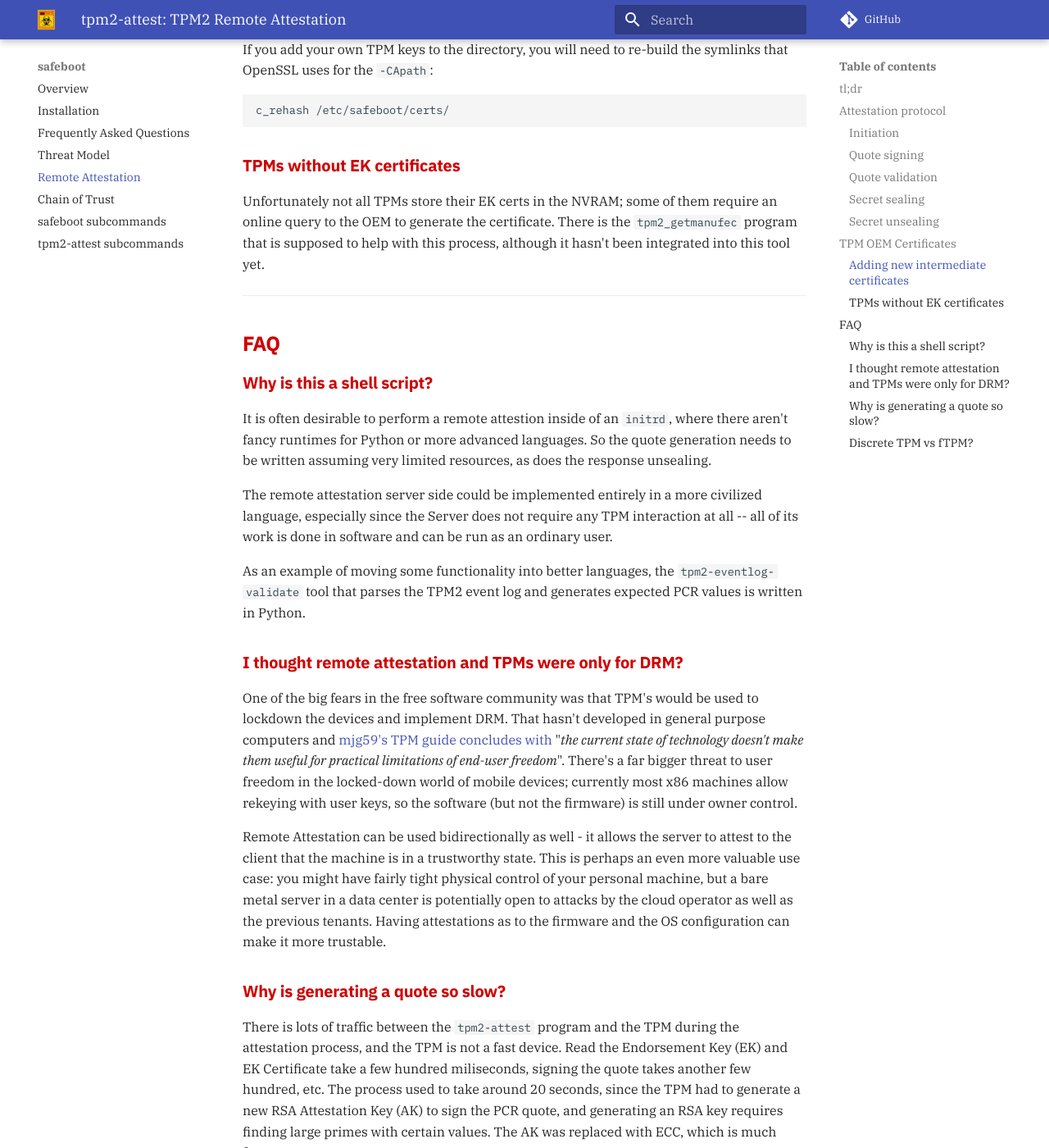
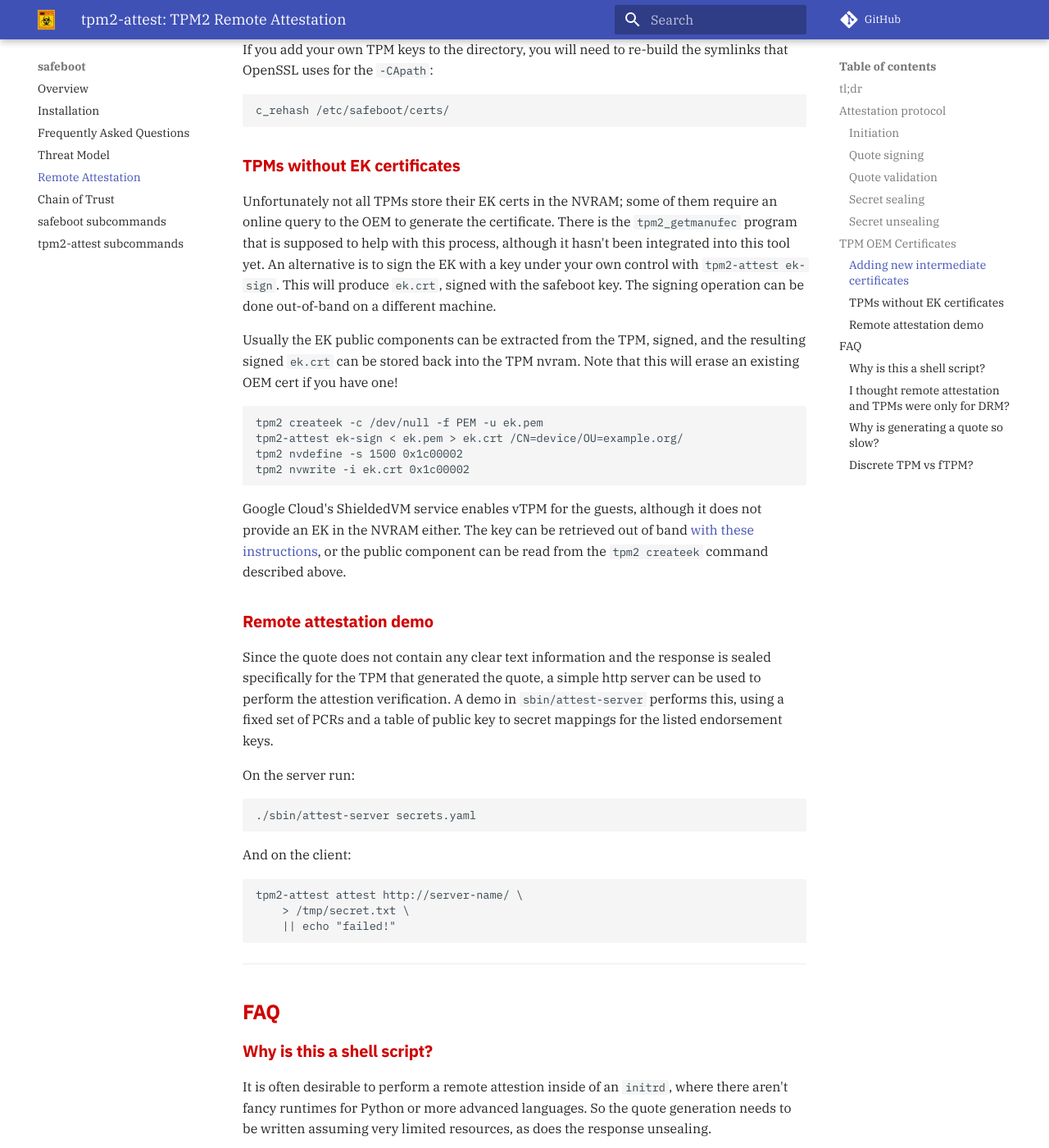
Before and after one commit to osresearch/safeboot, an MkDocs documentation site: the page built from docs/attestation.md, in a window 1280 px wide and 1400 px high, scrolled down 4802 px. Shown: the whole window at 82% size. Built offline with MkDocs 1.6.1 and Material for MkDocs 9.7.7, drawn with Linux system fonts in a browser that asks for light colours; comment, search, counter and statistics services are not loaded; some of the changed text lies outside the part shown.

Commit message:
docs: started documenting remote attestation protocol

````diff
--- a/docs/attestation.md
+++ b/docs/attestation.md
@@ -33,7 +33,7 @@ seal a secret for a specific TPM, and unseal it with that TPM.
 
 ## tl;dr
 
-* Client: Get `$nonce` and `$pcrs` from server
+* Client: Get `$nonce` and `$pcrs` from server (or use a time based nonce)
 * Client: `tpm2-attest $nonce $pcrs > quote.tgz`
 * Client: Send `quote.tgz` to server
 * Server: `tpm2-attest verify-and-seal quote.tgz $nonce < secret.txt > cipher.bin`
@@ -205,6 +205,48 @@ Unfortunately not all TPMs store their EK certs in the NVRAM;
 some of them require an online query to the OEM to generate the certificate.
 There is the `tpm2_getmanufec` program that is supposed to help with this
 process, although it hasn't been integrated into this tool yet.
+An alternative is to sign the EK with a key under your own control
+with `tpm2-attest ek-sign`.  This will produce `ek.crt`, signed with
+the safeboot key.  The signing operation can be done out-of-band
+on a different machine.
+
+Usually the EK public components can be extracted from the TPM, signed,
+and the resulting signed `ek.crt` can be stored back into the TPM nvram.
+Note that this will erase an existing OEM cert if you have one!
+
+```
+tpm2 createek -c /dev/null -f PEM -u ek.pem
+tpm2-attest ek-sign < ek.pem > ek.crt /CN=device/OU=example.org/
+tpm2 nvdefine -s 1500 0x1c00002
+tpm2 nvwrite -i ek.crt 0x1c00002
+```
+
+Google Cloud's ShieldedVM service enables vTPM for the guests, although
+it does not provide an EK in the NVRAM either.
+The key can be retrieved out of band [with these instructions](https://cloud.google.com/security/shielded-cloud/retrieving-endorsement-key),
+or the public component can be read from the `tpm2 createek` command
+described above.
+
+### Remote attestation demo
+
+Since the quote does not contain any clear text information and the
+response is sealed specifically for the TPM that generated the quote,
+a simple http server can be used to perform the attestion verification.
+A demo in `sbin/attest-server` performs this, using a fixed set of PCRs
+and a table of public key to secret mappings for the listed endorsement
+keys.
+
+On the server run:
+```
+./sbin/attest-server secrets.yaml
+```
+
+And on the client:
+```
+tpm2-attest attest http://server-name/ \
+	> /tmp/secret.txt \
+	|| echo "failed!"
+```
 
 ---------------------
 
````
